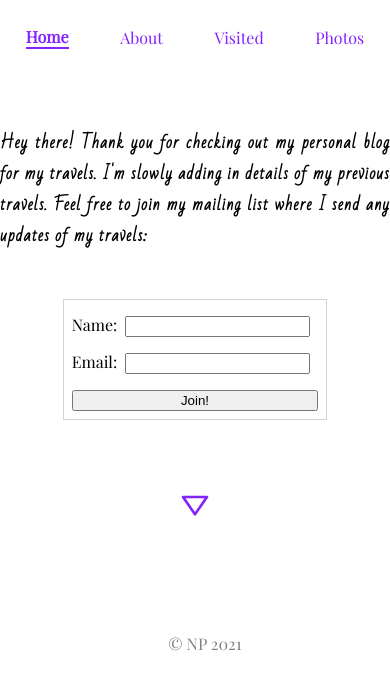
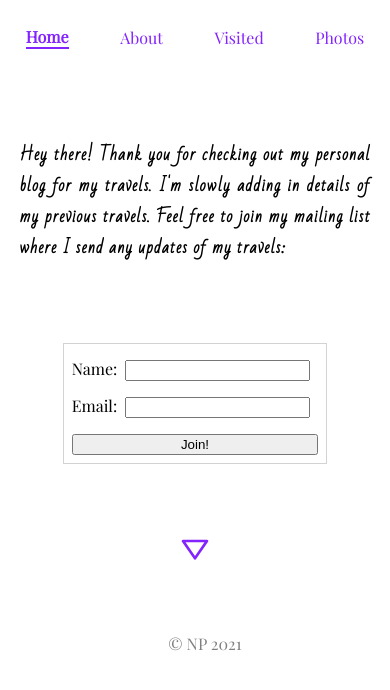
Before and after one commit to natbibi/travel-blog, a React app in the folder client/: page / in a window 390 px wide. Shown: the top 690 px of the page. Built offline with nearby package versions, Linux system fonts and the light colour scheme.

Commit message:
:iphone: work on responsive design for mobile devices

```diff
--- a/client/src/style.css
+++ b/client/src/style.css
@@ -156,8 +156,7 @@ button.see-about {
     }
 
     #homepage p {
-        width: 100%;
-        margin: 0.5rem;
+        width: 90%;
         margin-bottom: 3rem;
     }
 
@@ -177,4 +176,8 @@ button.see-about {
     form button {
         margin-top: 0.5rem;
     }
+
+    h5, p, section {
+        padding: 2rem;
+    }
 }
```
